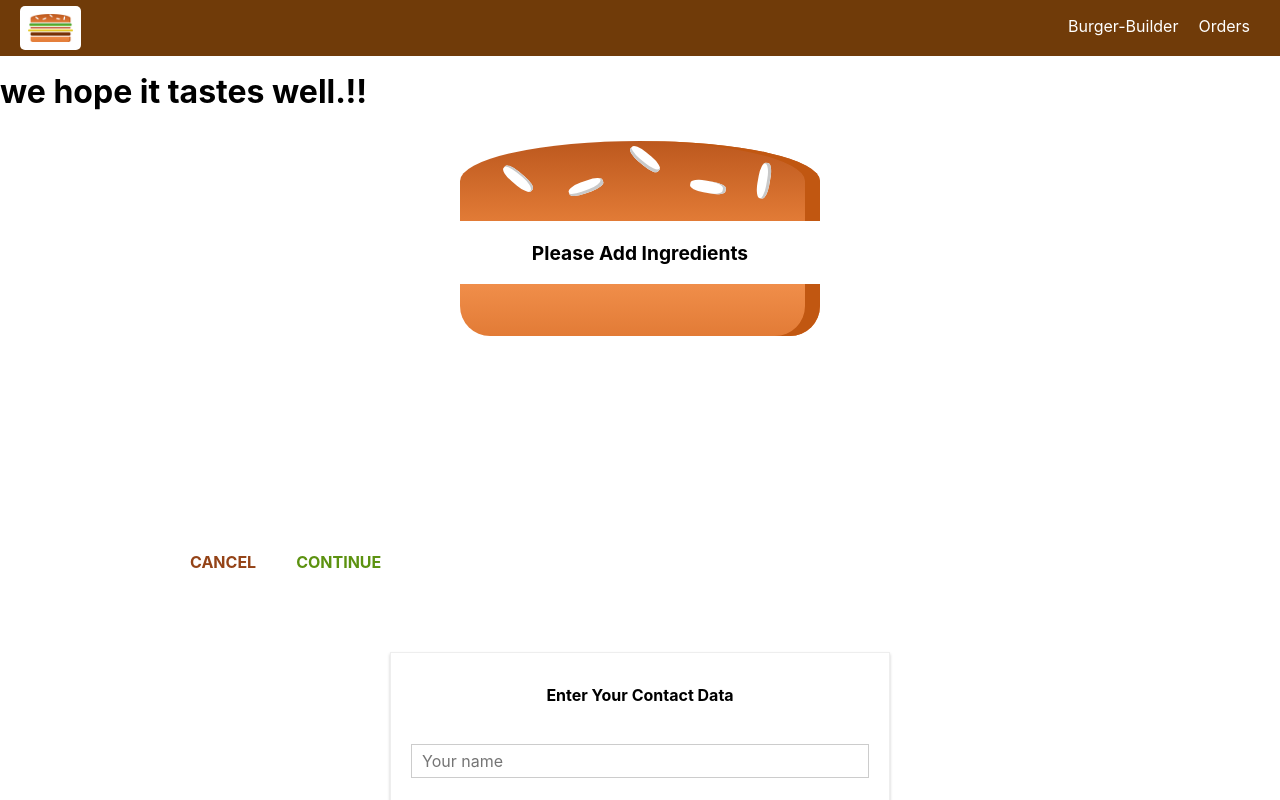
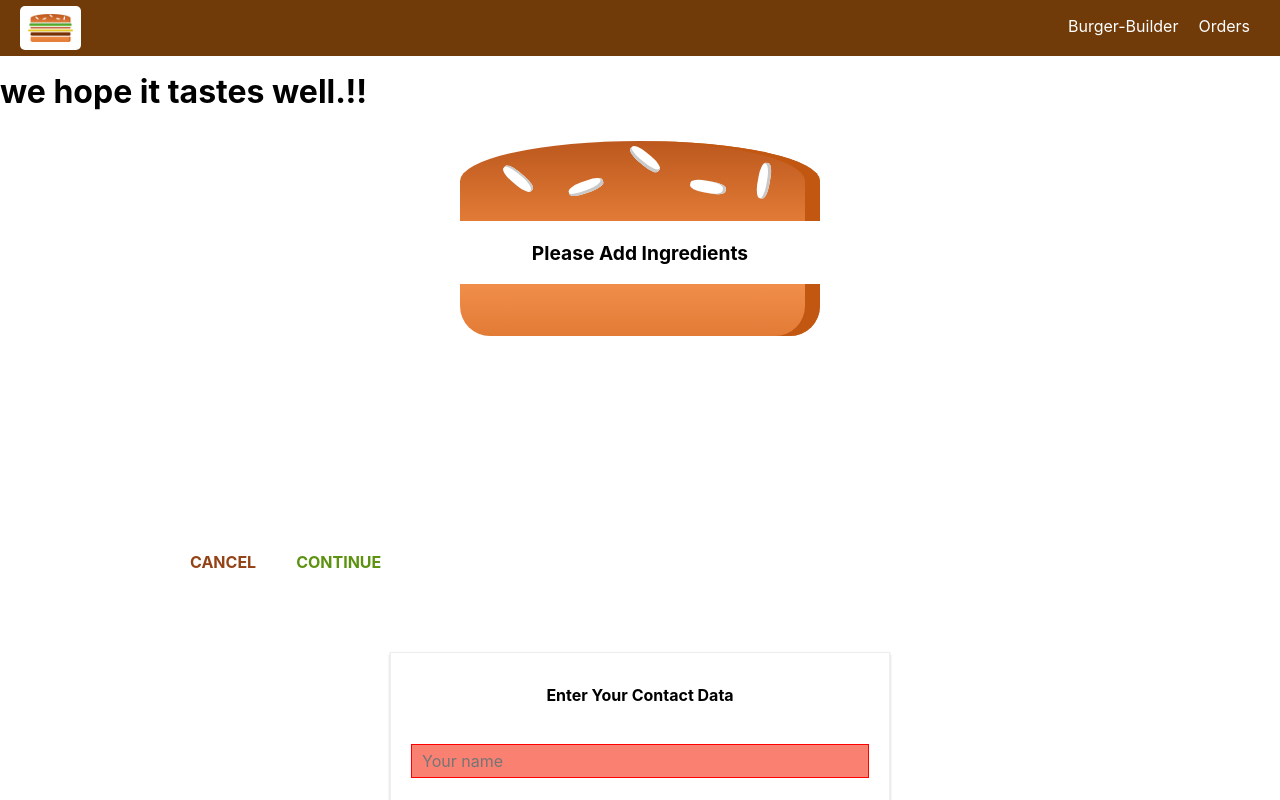
Before and after one commit to rahulgundiya/Burger-App, a React (Create React App) app in the folder burger-app/: page /checkout in a window 1280 px wide. Both pictures are taken after a click on the button "CONTINUE". Shown: the top 800 px of the page. Built offline with nearby package versions, Linux system fonts and the light colour scheme.

Commit message:
Adding validation Feedback

```diff
--- a/burger-app/src/components/UI/Input/Input.js
+++ b/burger-app/src/components/UI/Input/Input.js
@@ -2,17 +2,22 @@
 import classes from './Input.module.css';
 const input = (props) =>{
     let inputElement = null;
+    const inputClasses =[classes.InputElement];
+    if(props.invalid && props.shouldValidated){
+        inputClasses.push(classes.Invalid)
+
+    }
     switch(props.elementType){
         case('input'):
         inputElement =<input
-        className={classes.InputElement}
+        className={inputClasses.join(' ')}
         {...props.elementConfig}
          value={props.value}
           onChange={props.changed}  />
         break;
         case('textarea'):
         inputElement=<textarea
-        className={classes.InputElement}
+        className={inputClasses.join(' ')}
         {...props.elementConfig}
         value={props.value}
         onChange={props.changed}  />
@@ -20,7 +25,7 @@
         case('select'):
         inputElement=
         (<select
-        className={classes.InputElement}
+        className={inputClasses.join(' ')}
         value={props.value} onChange={props.changed}   >{
         props.elementConfig.options.map(option=>(
          <option key={option.value} >
@@ -31,7 +36,7 @@
         break;
         default:
             inputElement=<input
-            className={classes.InputElement}
+            className={inputClasses.join(' ')}
             {...props.elementConfig}
             onChange={props.changed}
             value={props.value}
--- a/burger-app/src/components/UI/Input/Input.module.css
+++ b/burger-app/src/components/UI/Input/Input.module.css
@@ -9,7 +9,8 @@
     display:block;
     margin-bottom: 8px;
 
-}
+    }
+
 .InputElement{
     outline: none;
      border: 1px solid #ccc;
@@ -26,3 +27,7 @@
     background-color: #ccc;
 
 }
+.Invalid {
+    border: 1px solid red;
+    background-color: salmon;
+}
--- a/burger-app/src/container/Checkout/Contactdata/Contactdata.js
+++ b/burger-app/src/container/Checkout/Contactdata/Contactdata.js
@@ -116,15 +116,15 @@
         let isValid=true;
         if(rules.required)
         {
-         isValid = value.trim() !== '' && isValid;
+         isValid = value.trim() !== ' ' && isValid;
         }
         if(rules.minLength)
         {
-            isValid = value.length >=rules.minLength &&isValid
+            isValid = value.length >= rules.minLength &&isValid
         }
         if(rules.maxLength)
         {
-            isValid=value.length <=rules.maxLength && isValid
+            isValid=value.length <= rules.maxLength && isValid
         }
         return isValid;
 
@@ -167,8 +167,12 @@
              elementType={formElement.config.elementType}
              elementConfig={formElement.config.elementConfig}
              value={formElement.config.value}
+             invalid = {!formElement.config.valid}
+             shouldValidated={formElement.config.validation}
              changed={(event)=>this.inputChangedHandler(event ,
                  formElement.id)}
+
+
                 />
             ))}
             <Button btnType="Success" >ORDER</Button>
```
